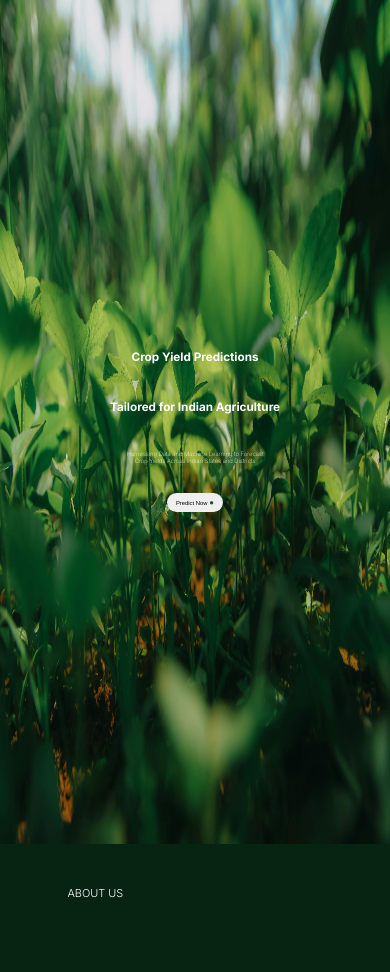
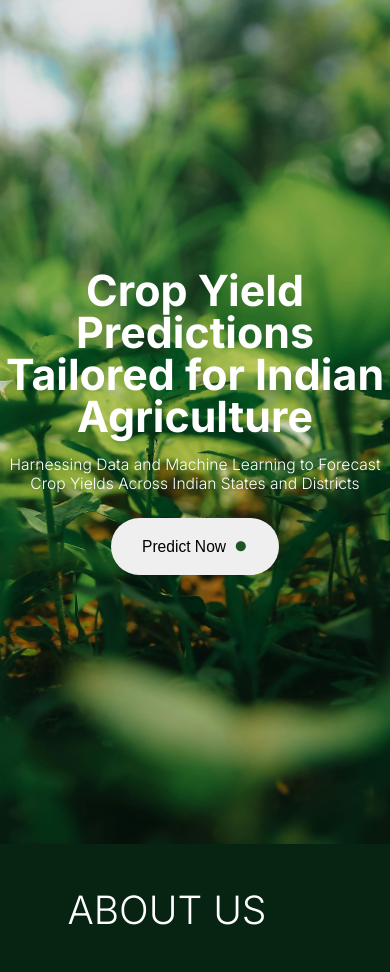
Before and after one commit to BhaveshBhakta/Crop-Yield-Prediction, a Flask app: page / in a window 390 px wide; the page is wider, and only the part inside the window is pictured. Shown: the top 972 px of that part. Run offline with Flask 3, Linux system fonts and the light colour scheme; parts of the project's set-up code (start-up, migrations or seed data) failed here and were passed over; some libraries are stand-ins or nearby versions.

Commit message:
added responsiveness to landing page

```diff
--- a/static/css/style.css
+++ b/static/css/style.css
@@ -1,27 +1,32 @@
 .inter-uniquifier {
-  font-family: "Inter", sans-serif;
-  font-optical-sizing: auto;
-  font-weight: weight;
-  font-style: normal;
+    font-family: "Inter", sans-serif;
+    font-optical-sizing: auto;
+    font-weight: weight;
+    font-style: normal;
 }
 
-*{
+* {
     margin: 0;
     padding: 0;
     box-sizing: border-box;
 }
 
-html,body{
+html,
+body {
     width: 100%;
     height: 100%;
 }
 
-body{
+body::-webkit-scrollbar {
+    display: none;
+}
+
+body {
     background-color: #072312;
     overflow-x: hidden;
 }
 
-#page1{
+#page1 {
     height: 100vh;
     width: 100vw;
     display: flex;
@@ -30,7 +35,7 @@ body{
     flex-direction: column;
 }
 
-#page1 h1{
+#page1 h1 {
     font-size: 3vw;
     line-height: 6vh;
     color: white;
@@ -38,11 +43,12 @@ body{
     font-family: "Inter", sans-serif;
 }
 
-#page1 h1, h3 {
+#page1 h1,
+h3 {
     margin-bottom: 2vh;
 }
 
-#page1 h3{
+#page1 h3 {
     font-weight: 200;
     font-size: 1.5vw;
     color: white;
@@ -68,10 +74,10 @@ body{
 #page1 .symbol {
     margin-left: 0.5vw;
     font-size: 2vw;
-    color:  #1B5624;
+    color: #1B5624;
 }
 
-#page1 img{
+#page1 img {
     z-index: -1;
     position: absolute;
     width: 100vw;
@@ -79,12 +85,12 @@ body{
     object-fit: fill;
 }
 
-#page2{
+#page2 {
     height: 200vh;
     width: 100vw;
 }
 
-#page2 h1{
+#page2 h1 {
     margin-top: 5vh;
     margin-left: 8vh;
     font-size: 2.8vw;
@@ -102,12 +108,12 @@ body{
 
 }
 
-#page2 #part1 #left-box{
+#page2 #part1 #left-box {
     width: 55%;
     height: 100vh;
 }
 
-#page2 #part1 #left-box h1{
+#page2 #part1 #left-box h1 {
     text-align: right;
     font-size: 4.3vw;
     font-weight: 200;
@@ -115,7 +121,7 @@ body{
     font-family: "Inter", sans-serif;
 }
 
-#page2 #part1 #left-box h2{
+#page2 #part1 #left-box h2 {
     margin-top: 30vh;
     text-align: left;
     font-size: 3.5vw;
@@ -124,19 +130,19 @@ body{
     font-family: "Inter", sans-serif;
 }
 
-#page2 #part1 #right-box img{
+#page2 #part1 #right-box img {
     width: 30vw;
     height: 100%;
     object-fit: fill;
 }
 
-#page3{
+#page3 {
     margin: 4vh 14vh;
     height: 100vh;
     width: 100vw;
 }
 
-#page3 #part2 h1{
+#page3 #part2 h1 {
     margin-top: 14vh;
     font-size: 4.5vw;
     font-weight: 200;
@@ -144,30 +150,30 @@ body{
     font-family: "Inter", sans-serif;
 }
 
-#page3 #part2 img{
+#page3 #part2 img {
     width: 50vw;
     height: 50vh;
     object-fit: cover;
 }
 
-#page4{
+#page4 {
     margin-left: 14vh;
     height: 170vh;
     width: 100vw;
 }
 
-#page4 #part3{
+#page4 #part3 {
     display: flex;
     gap: 4vw;
 }
 
-#page4 #part3 #left-box img{
+#page4 #part3 #left-box img {
     width: 35vw;
     height: 130vh;
     object-fit: fit;
 }
 
-#page4 #part3 #right-box h1{
+#page4 #part3 #right-box h1 {
     margin-top: 50vh;
     text-align: right;
     font-size: 3.5vw;
@@ -176,7 +182,7 @@ body{
     font-family: "Inter", sans-serif;
 }
 
-#footer{
+#footer {
     border-top: 1px solid #e8e8e8;
     gap: 2vw;
     display: flex;
@@ -186,7 +192,7 @@ body{
     width: 100vw;
 }
 
-#footer h4{
+#footer h4 {
     margin-top: 2vh;
     font-size: 1.5vw;
     font-weight: 200;
@@ -195,13 +201,147 @@ body{
     font-family: "Inter", sans-serif;
 }
 
-#footer h4 a{
+#footer h4 a {
     text-decoration: none;
     color: white;
 }
 
-svg{
+svg {
     height: 3vh;
     width: 3vw;
     fill: white;
 }
+
+@media (max-width: 768px) {
+    #page1 h1 {
+        font-size: 11vw;
+        line-height: 5vh;
+    }
+
+    #page1 h3 {
+        font-weight: 300;
+        font-size: 4vw;
+    }
+
+    #predict_button button {
+        margin-top: 1vh;
+        padding: 1.7vh 8vw;
+        font-size: 4vw;
+        border-radius: 10vw;
+    }
+
+    #page1 .symbol {
+        margin-left: 2vw;
+        margin-bottom: 0.2vh;
+        font-size: 6vw;
+    }
+
+    #page1 img {
+        object-fit: cover;
+    }
+
+    #page2 {
+        height: 120vh;
+        width: 100vw;
+    }
+
+    #page2 h1 {
+        font-size: 10vw;
+    }
+
+    #page2 #part1 {
+        margin-top: 5vh;
+        margin-left: 5vw;
+    }
+
+    #page2 #part1 #left-box {
+        gap: 1vw;
+        width: 50vw;
+    }
+
+    #page2 #part1 #left-box h1 {
+        font-size: 10vw;
+    }
+
+    #page2 #part1 #left-box h2 {
+        margin-top: 10vh;
+        font-size: 5vw;
+
+    }
+
+    #page2 #part1 #right-box img {
+        margin-left: 3vw;
+        width: 30vw;
+        object-fit: cover;
+    }
+
+    #page3 {
+        margin: 2vh;
+        height: 70vh;
+        width: 100vw;
+    }
+
+    #page3 #part2 h1 {
+        margin-top: 5vh;
+        font-size: 8vw;
+    }
+
+    #page3 #part2 img {
+        width: 90vw;
+        height: 50vh;
+        object-fit: cover;
+    }
+
+
+    #page4 {
+        margin-left: 2vw;
+        margin: 2vw;
+        height: 90vh;
+    }
+
+    #page4 #part3 {
+        display: flex;
+        gap: 2vw;
+    }
+    #page4 #part3 #left-box {
+        padding-left: 1vw;
+    }
+
+    #page4 #part3 #left-box img {
+        width: 45vw;
+        height: 80vh;
+        object-fit: fit;
+    }
+
+    #page4 #part3 #right-box {
+        padding-right: 1vw;
+        width: 50vw;
+    }
+
+    #page4 #part3 #right-box h1 {
+        margin-top: 10vh;
+        margin-right: 2vw;
+        font-size: 5vw;
+    }
+
+    #footer {
+        gap: 7vw;
+        height: 10vh;
+    }
+
+    #footer h4 {
+        margin-bottom: 2vh;
+        margin-top: 0;
+        font-size: 5vw;
+    }
+
+
+    svg {
+        display: none;
+        /* height: 5vh;
+        width: 5vw;
+        fill: white; */
+    }
+
+
+}
```
Also changed, not shown: static/css/predict_style.css (+9 -0 lines), 1 other file.
